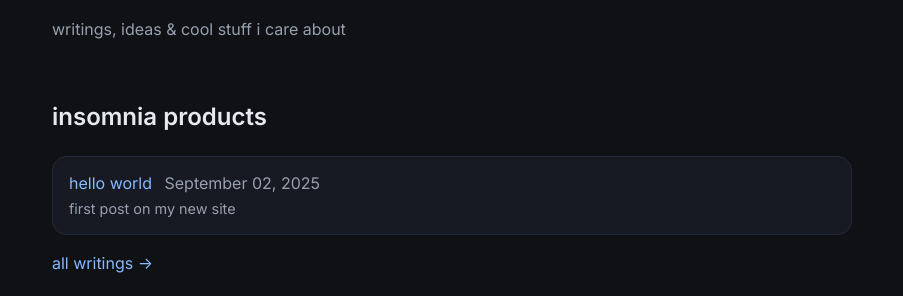
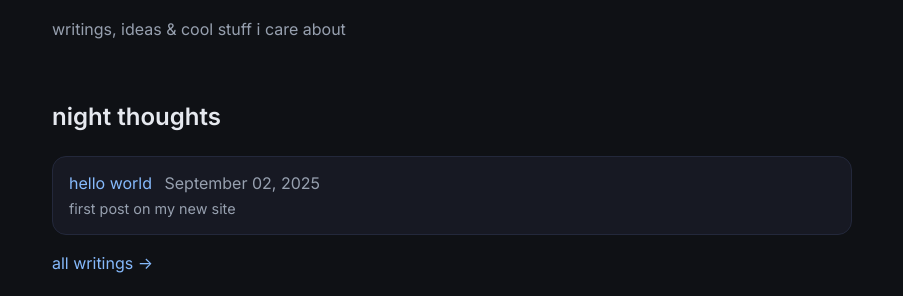
Before and after one commit to LAK3SHORE/cris.github.io, a Jekyll site: the page built from index.md, in a window 1280 px wide. Shown: the part 151-447 px from the top of the page, without its empty margins (188-1091 px from the left). Built offline with Jekyll 4.4.1, drawn with Linux system fonts in a browser that asks for light colours.

Commit message:
Change heading from 'insomnia products' to 'night thoughts'

```diff
--- a/_layouts/home.html
+++ b/_layouts/home.html
@@ -8,7 +8,7 @@ layout: default
 </section>
 
 <section>
-  <h2>insomnia products</h2>
+  <h2>night thoughts</h2>
   <ul class="post-list">
     {% assign posts_sorted = site.posts | sort: "date" | reverse %}
     {% for post in posts_sorted limit:6 %}
```
